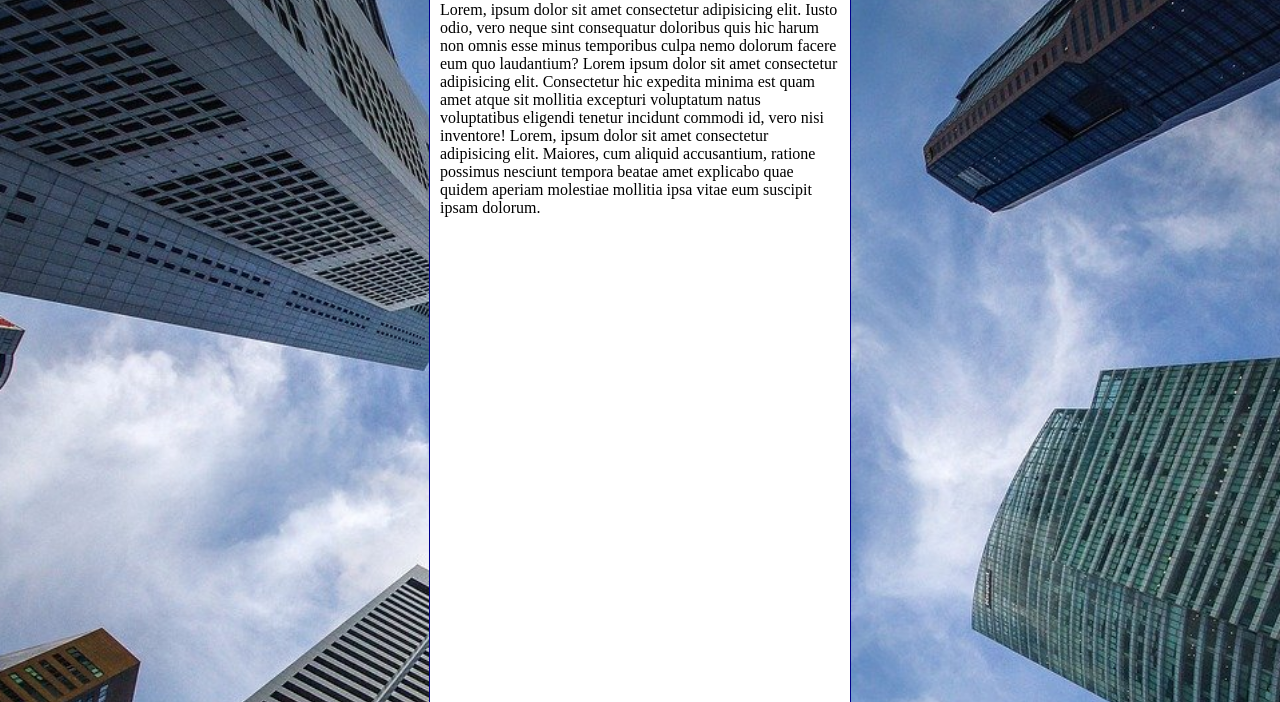
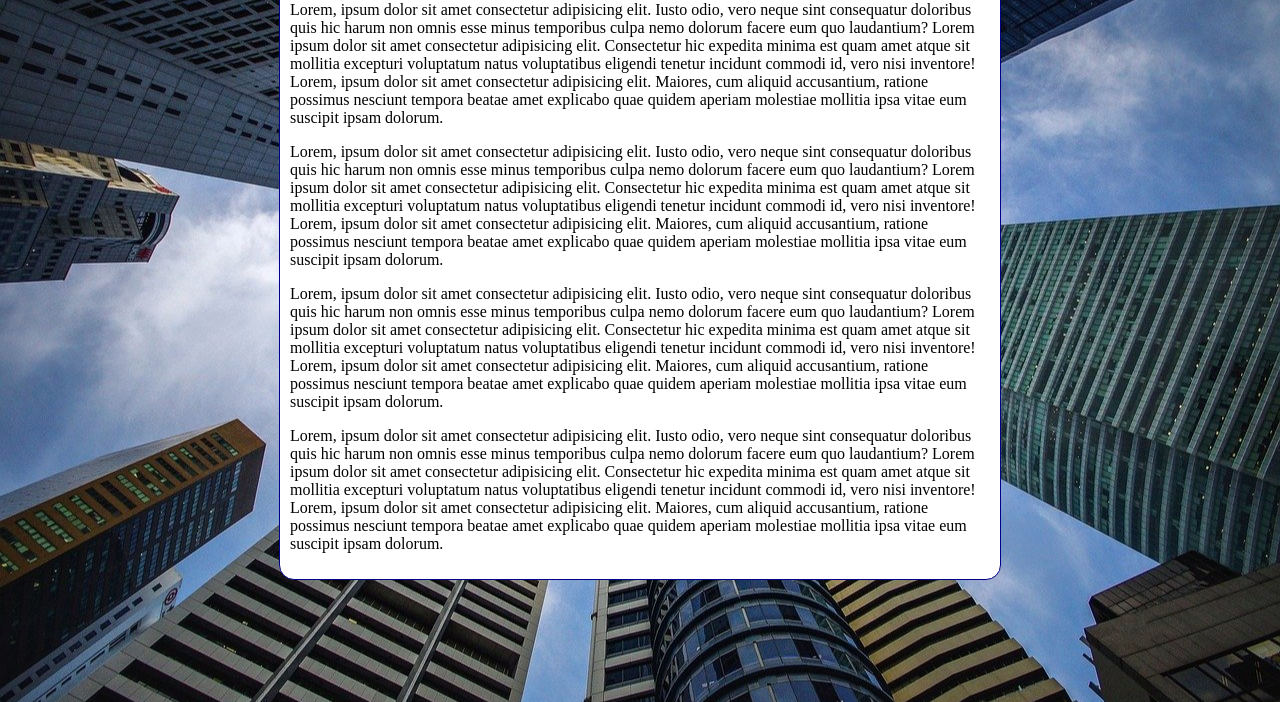
Before and after one commit to EnzoEduardoAlencar/html.css, a plain HTML site: page exercícios/ex022/fundo006.html in a window 1280 px wide. Shown: the part 98-800 px from the top of the page. Drawn offline with Linux system fonts and the light colour scheme.

Commit message:
mais uma atualização do fundo006

```diff
--- a/exercícios/ex022/fundo006.html
+++ b/exercícios/ex022/fundo006.html
@@ -9,14 +9,16 @@
             background-color: black;
             background-image: url('imagens/wallpaper002.jpg');
             background-position: center center;
-            background-repeat: no-repeat;
+            background-repeat: repeat-y;
             background-size: cover;
+            background-attachment: fixed;
         }
 
         main {
             background-color: white;
-            width: 400px;
-            padding: 10px 10px 800px 10px;
+            min-width: 400px;
+            max-width: 700px;
+            padding: 10px;
             margin:auto;
             border: 1px solid darkblue;
             border-radius: 15px;
@@ -28,6 +30,9 @@
     <main>
         <h1>Texte de imagem de Fundo</h1>
         <p>Lorem, ipsum dolor sit amet consectetur adipisicing elit. Iusto odio, vero neque sint consequatur doloribus quis hic harum non omnis esse minus temporibus culpa nemo dolorum facere eum quo laudantium? Lorem ipsum dolor sit amet consectetur adipisicing elit. Consectetur hic expedita minima est quam amet atque sit mollitia excepturi voluptatum natus voluptatibus eligendi tenetur incidunt commodi id, vero nisi inventore! Lorem, ipsum dolor sit amet consectetur adipisicing elit. Maiores, cum aliquid accusantium, ratione possimus nesciunt tempora beatae amet explicabo quae quidem aperiam molestiae mollitia ipsa vitae eum suscipit ipsam dolorum.</p>
+        <p>Lorem, ipsum dolor sit amet consectetur adipisicing elit. Iusto odio, vero neque sint consequatur doloribus quis hic harum non omnis esse minus temporibus culpa nemo dolorum facere eum quo laudantium? Lorem ipsum dolor sit amet consectetur adipisicing elit. Consectetur hic expedita minima est quam amet atque sit mollitia excepturi voluptatum natus voluptatibus eligendi tenetur incidunt commodi id, vero nisi inventore! Lorem, ipsum dolor sit amet consectetur adipisicing elit. Maiores, cum aliquid accusantium, ratione possimus nesciunt tempora beatae amet explicabo quae quidem aperiam molestiae mollitia ipsa vitae eum suscipit ipsam dolorum.</p>
+        <p>Lorem, ipsum dolor sit amet consectetur adipisicing elit. Iusto odio, vero neque sint consequatur doloribus quis hic harum non omnis esse minus temporibus culpa nemo dolorum facere eum quo laudantium? Lorem ipsum dolor sit amet consectetur adipisicing elit. Consectetur hic expedita minima est quam amet atque sit mollitia excepturi voluptatum natus voluptatibus eligendi tenetur incidunt commodi id, vero nisi inventore! Lorem, ipsum dolor sit amet consectetur adipisicing elit. Maiores, cum aliquid accusantium, ratione possimus nesciunt tempora beatae amet explicabo quae quidem aperiam molestiae mollitia ipsa vitae eum suscipit ipsam dolorum.</p>
+        <p>Lorem, ipsum dolor sit amet consectetur adipisicing elit. Iusto odio, vero neque sint consequatur doloribus quis hic harum non omnis esse minus temporibus culpa nemo dolorum facere eum quo laudantium? Lorem ipsum dolor sit amet consectetur adipisicing elit. Consectetur hic expedita minima est quam amet atque sit mollitia excepturi voluptatum natus voluptatibus eligendi tenetur incidunt commodi id, vero nisi inventore! Lorem, ipsum dolor sit amet consectetur adipisicing elit. Maiores, cum aliquid accusantium, ratione possimus nesciunt tempora beatae amet explicabo quae quidem aperiam molestiae mollitia ipsa vitae eum suscipit ipsam dolorum.</p>
     </main>
 </body>
 </html>
```
